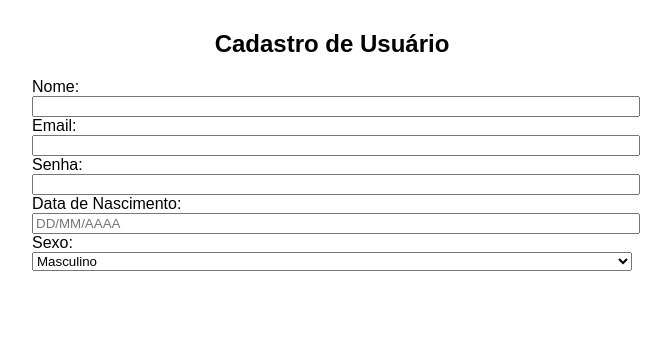
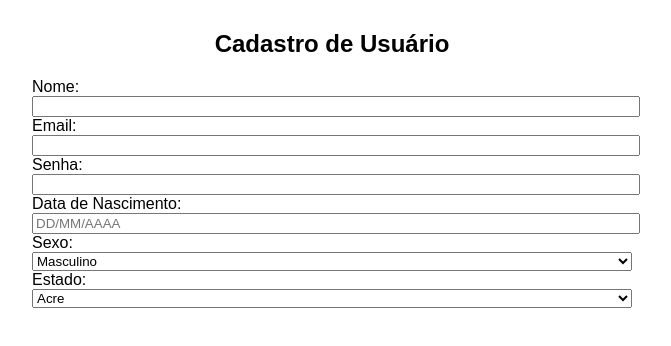
Before and after one commit to Edualex0/Cadastro-de-Usu-rio, a plain HTML site: page index.html in a window 1280 px wide. Shown: the whole page, without its empty margins (308-979 px from the left). Drawn offline with Linux system fonts and the light colour scheme.

Commit message:
Add o campo de estados e o botão cadastrar

```diff
--- a/index.html
+++ b/index.html
@@ -10,35 +10,59 @@
             label, input, select {display: block; width: 100%; margin-bottom: 20 px;}
             input [type = "submit"] {background-color:green; color: white; padding: 20 px; border: none; cursor: pointer;}
         </style>
-    <script>
-        function validarFormulario(){
-            let email = document.getElemntById("email"). value;
-            let nascimento = document.getElementsById("nascimento"). valeu;
-            let emailRegex = /^[^\s@]+@[^\s@]+\.com$/;
-            let dataRegex = /^\d{2}\/\d{2}\/\d{4}$/;
+    </head>
 
-    </script>
-</head>
     <body>
         <center><h2>Cadastro de Usuário</h2></center>
-    <form onsubmit="return validarFormulario()">
-        <label for="nome">Nome:</label>
-        <input type="text" id="nome" name="nome" required>
+        <form onsubmit = "return validarFormulario()">
+            <label for = "nome">Nome:</label>
+            <input type = "text" id = "nome" name = "nome" required>
 
-        <label for="email">Email:</label>
-        <input type="email" id="email" name="email" required>
+            <label for = "email">Email:</label>
+            <input type = "email" id = "email" name = "email" required>
 
-        <label for="senha">Senha:</label>
-        <input type="password" id="senha" name="senha" required>
+            <label for = "senha">Senha:</label>
+            <input type = "password" id = "senha" name = "senha" required>
 
-        <label for="nascimento">Data de Nascimento:</label>
-        <input type="text" id="nascimento" name="nascimento" placeholder="DD/MM/AAAA" required>
+            <label for = "nascimento">Data de Nascimento:</label>
+            <input type = "text" id = "nascimento" name = "nascimento" placeholder = "DD/MM/AAAA" required>
 
-        <label for="sexo">Sexo:</label>
-        <select id="sexo" name="sexo">
-            <option value="masculino">Masculino</option>
-            <option value="feminino">Feminino</option>
-            <option value="nao_informar">Prefiro não informar</option>
+            <label for = "sexo">Sexo:</label>
+            <select id = "sexo" name = "sexo">
+                <option value ="masculino">Masculino</option>
+                <option value = "feminino">Feminino</option>
+                <option value = "nao_informar">Prefiro não informar</option>
+            </select>
+
+            <label for = "estado">Estado:</label>
+            <select id = "estado" name = "estado">
+                <option value = "AC">Acre</option>
+                <option value = "AL">Alagoas</option>
+                <option value = "AP">Amapá</option>
+                <option value = "AM">Amazonas</option>
+                <option value = "BA">Bahia</option>
+                <option value = "CE">Ceará</option>
+                <option value = "DF">Distrito Federal</option>
+                <option value = "ES">Espírito Santo</option>
+                <option value = "GO">Goiás</option>
+                <option value = "MA">Maranhão</option>
+                <option value = "MT">Mato Grosso</option>
+                <option value = "MS">Mato Grosso do Sul</option>
+                <option value = "MG">Minas Gerais</option>
+                <option value = "PA">Pará</option>
+                <option value = "PB">Paraíba</option>
+                <option value = "PR">Paraná</option>
+                <option value = "PE">Pernambuco</option>
+                <option value = "PI">Piauí</option>
+                <option value = "RJ">Rio de Janeiro</option>
+                <option value = "RN">Rio Grande do Norte</option>
+                <option value = "RS">Rio Grande do Sul</option>
+                <option value = "RO">Rondônia</option>
+                <option value = "RR">Roraima</option>
+                <option value = "SC">Santa Catarina</option>
+                <option value = "SP">São Paulo</option>
+                <option value = "SE">Sergipe</option>
+                <option value = "TO">Tocantins</option>
             </select>
     </body>
 </html>
```
Lines whose indentation alone changed are shown as unchanged.
